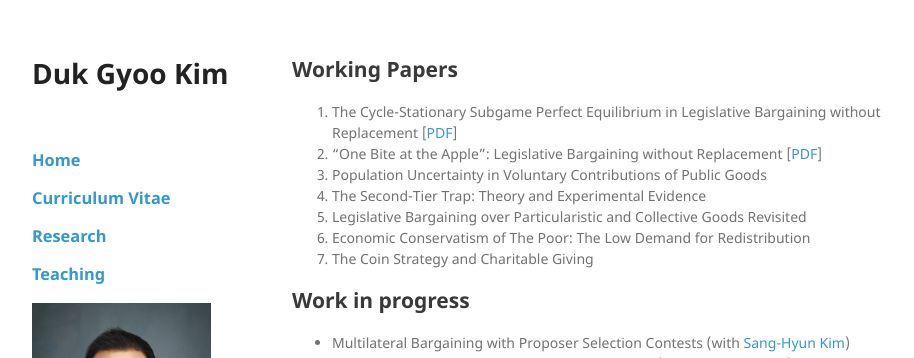
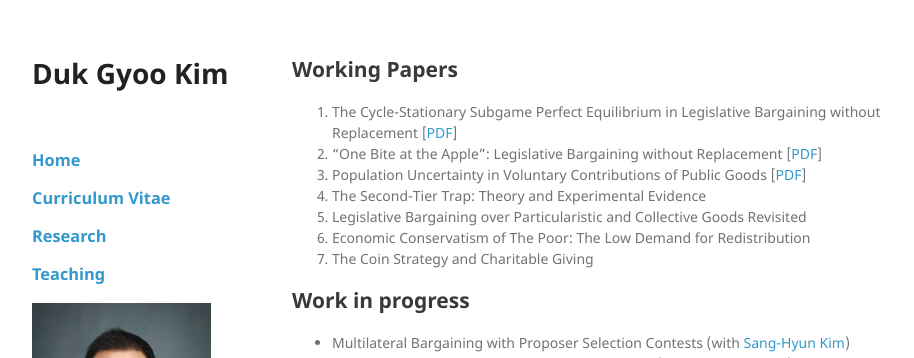
Before and after one commit to kimdukgyoo/kimdukgyoo.github.io, a Jekyll site: the page built from research.md, in a window 1280 px wide. Shown: the top 358 px of the page, without its empty margins (178-1092 px from the left). Built offline with Jekyll 4.4.1, drawn with Linux system fonts in a browser that asks for light colours; our own code applies the rules of GitHub Pages for plain Markdown files.

Commit message:
Update research.md

```diff
--- a/research.md
+++ b/research.md
@@ -1,7 +1,7 @@
 ## Working Papers
 1. The Cycle-Stationary Subgame Perfect Equilibrium in Legislative Bargaining without Replacement [[PDF](https://www.dropbox.com/s/sexydlcntyjwq95/CycleStationaryEquilibriumInLegislativeBargaining.pdf "PDF")]
 2. "One Bite at the Apple": Legislative Bargaining without Replacement [[PDF](http://google.com "To Be Updated")]
-3. Population Uncertainty in Voluntary Contributions of Public Goods
+3. Population Uncertainty in Voluntary Contributions of Public Goods [[PDF](https://www.dropbox.com/s/6htn5226xdve53c/PopulationUncertaintyInVolutaryContributions.pdf "PDF")]
 4. The Second-Tier Trap: Theory and Experimental Evidence
 5. Legislative Bargaining over Particularistic and Collective Goods Revisited
 6. Economic Conservatism of The Poor: The Low Demand for Redistribution
```
